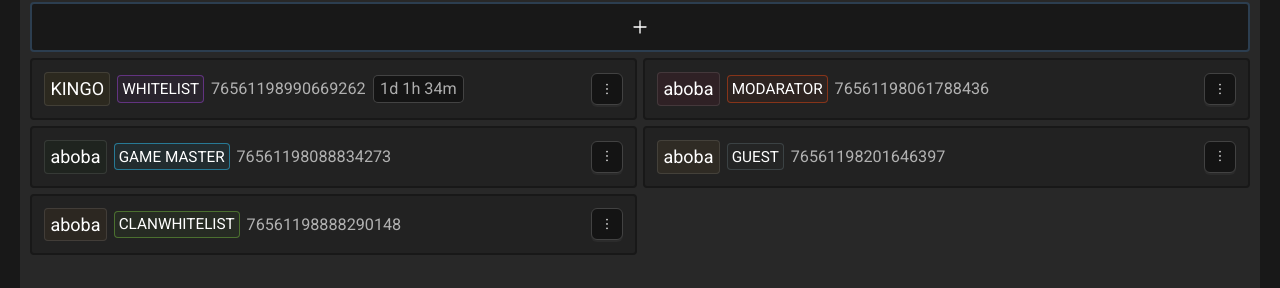
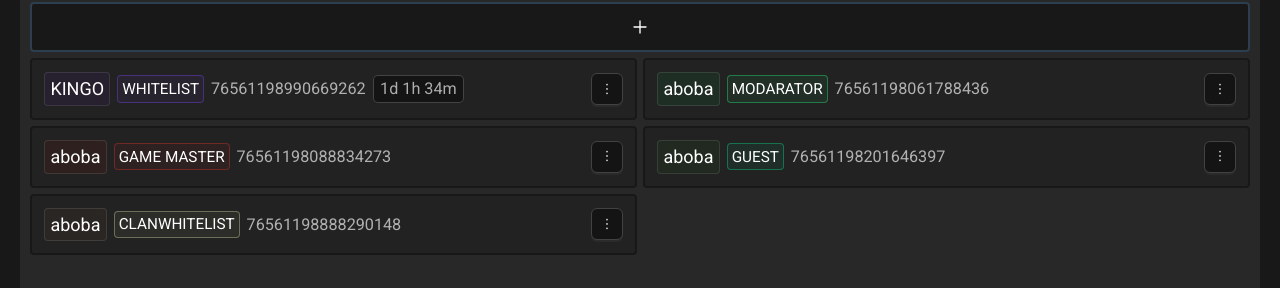
Before and after one commit to 1KINGO1/squad-spc, a React (Create React App) app in the folder client/: page /records in a window 1280 px wide. Shown: the part 237-525 px from the top of the page. Built offline with nearby package versions, Linux system fonts and the light colour scheme; no server answers.

Commit message:
Changed textToColor alhoritm

```diff
--- a/client/src/screens/Clans/ClanItem.tsx
+++ b/client/src/screens/Clans/ClanItem.tsx
@@ -1,6 +1,6 @@
 import React, { FC, useState } from "react";
 import styles from './Clans.module.scss';
-import textToHexColor from "../../utils/textToRGBAColor";
+import parseTextToColor from "../../utils/parseTextToColor";
 import { Button } from "antd";
 import { EditOutlined, FileOutlined, PushpinOutlined, TeamOutlined, UnlockOutlined } from "@ant-design/icons";
 import ClanEditModal from "./ClanEditModal";
@@ -11,10 +11,9 @@ interface ClanItemProps {
 }
 
 const ClanItem: FC<ClanItemProps> = ({name, tag}) => {
-
   const [isEditing, setIsEditing] = useState(false);
 
-  const color = textToHexColor(name + tag);
+  const color = parseTextToColor(name + tag, 'clan');
 
   return (
     <>
--- a/client/src/screens/Records/Record.tsx
+++ b/client/src/screens/Records/Record.tsx
@@ -1,6 +1,6 @@
 import styles from './Records.module.scss';
 import { FC } from "react";
-import textToRGBAColor from "../../utils/textToRGBAColor";
+import parseTextToColor from "../../utils/parseTextToColor";
 import DateCountdown from "../../components/DateCountdown";
 import { MoreOutlined } from '@ant-design/icons';
 import { Button } from "antd";
@@ -17,8 +17,8 @@ interface RecordProps {
 
 const Record: FC<RecordProps> = ({userName, steamId, authorName, group, expirationDate}) => {
 
-  const nickColor = textToRGBAColor(parseSteamIdToHash(steamId), 'id');
-  const groupColor = textToRGBAColor(group, 'groups');
+  const nickColor = parseTextToColor(parseSteamIdToHash(steamId), 'id');
+  const groupColor = parseTextToColor(group, 'groups');
 
   return (
     <div className={styles.record}>
--- /dev/null
+++ b/client/src/utils/parseTextToColor.ts
@@ -0,0 +1,62 @@
+type Salt = 'id' | 'groups' | 'clan' | 'unknown';
+
+function hashCode(str: string): number {
+  let hash = 0;
+  for (let i = 0; i < str.length; i++) {
+    const char = str.charCodeAt(i);
+    hash = (hash << 5) - hash + char;
+    hash |= 0; // Convert to 32bit integer
+  }
+  return hash;
+}
+
+function hexColorFromHash(hash: number): string {
+  let color = (hash & 0x00FFFFFF)
+    .toString(16)
+    .toUpperCase();
+
+  return '00000'.substring(0, 6 - color.length) + color;
+}
+
+function adjustColorBrightness(color: string): string {
+  let r = parseInt(color.substring(0, 2), 16);
+  let g = parseInt(color.substring(2, 4), 16);
+  let b = parseInt(color.substring(4, 6), 16);
+
+  const brightness = Math.sqrt(
+    0.299 * (r * r) +
+    0.587 * (g * g) +
+    0.114 * (b * b)
+  );
+
+  const desiredBrightness = 128;
+  const brightnessFactor = brightness / desiredBrightness;
+
+  if (brightnessFactor < 1) {
+    r = Math.min(255, Math.floor(Math.max(0, r / brightnessFactor)));
+    g = Math.min(255, Math.floor(Math.max(0, g / brightnessFactor)));
+    b = Math.min(255, Math.floor(Math.max(0, b / brightnessFactor)));
+  }
+
+  r = Math.min(255, r);
+  g = Math.min(255, g);
+  b = Math.min(255, b);
+
+  const rHex = r.toString(16).padStart(2, '0');
+  const gHex = g.toString(16).padStart(2, '0');
+  const bHex = b.toString(16).padStart(2, '0');
+
+  return rHex + gHex + bHex;
+}
+
+function parseTextToColor(text: string, salt: Salt): [string, string] {
+  const combinedInput = text + salt;
+  const hash = hashCode(combinedInput);
+  let hexColor = hexColorFromHash(hash);
+  hexColor = adjustColorBrightness(hexColor);
+
+
+  return [`#${hexColor + 10}`, `#${hexColor + 60}`];
+}
+
+export default parseTextToColor;
--- a/client/src/utils/textToRGBAColor.ts
+++ /dev/null
@@ -1,14 +0,0 @@
-export default function textToRGBAColor(text: string, salt: string = ""): [string, string] {
-  const hash = (salt + text).split('').reduce((acc, char) => {
-    return char.charCodeAt(0) + ((acc << 5) - acc);
-  }, 0);
-
-  const c = (hash & 0x00FFFFFF)
-    .toString(16)
-    .toUpperCase();
-
-  const color = '#' + '00000'.substring(0, 6 - c.length) + c;
-
-  // 10 - color opacity
-  return [color + 10, color + 80];
-}
```
